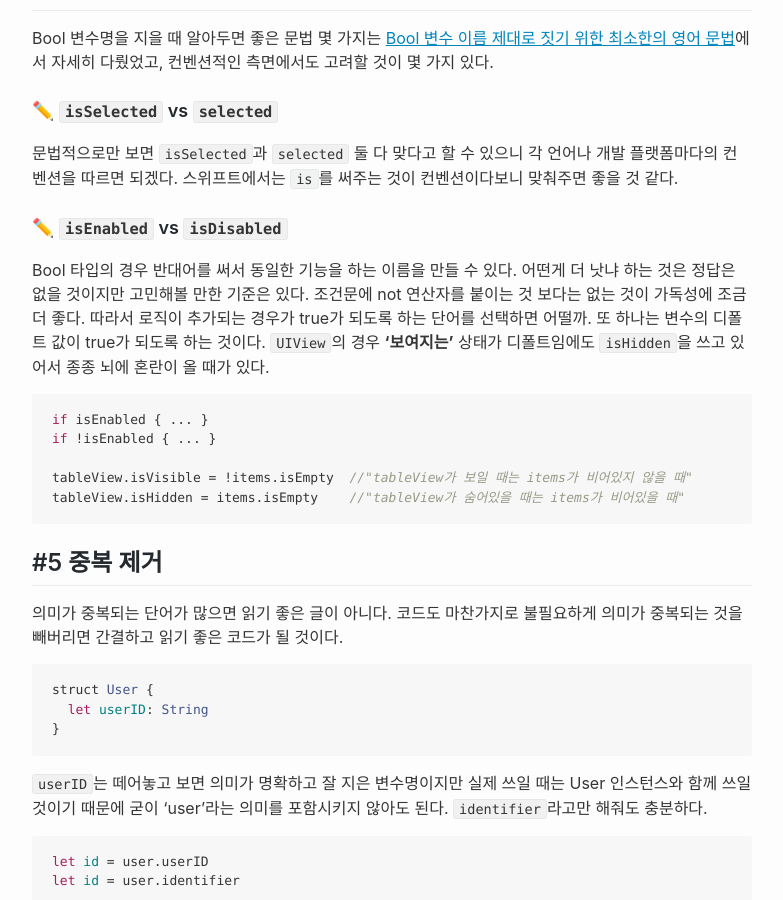
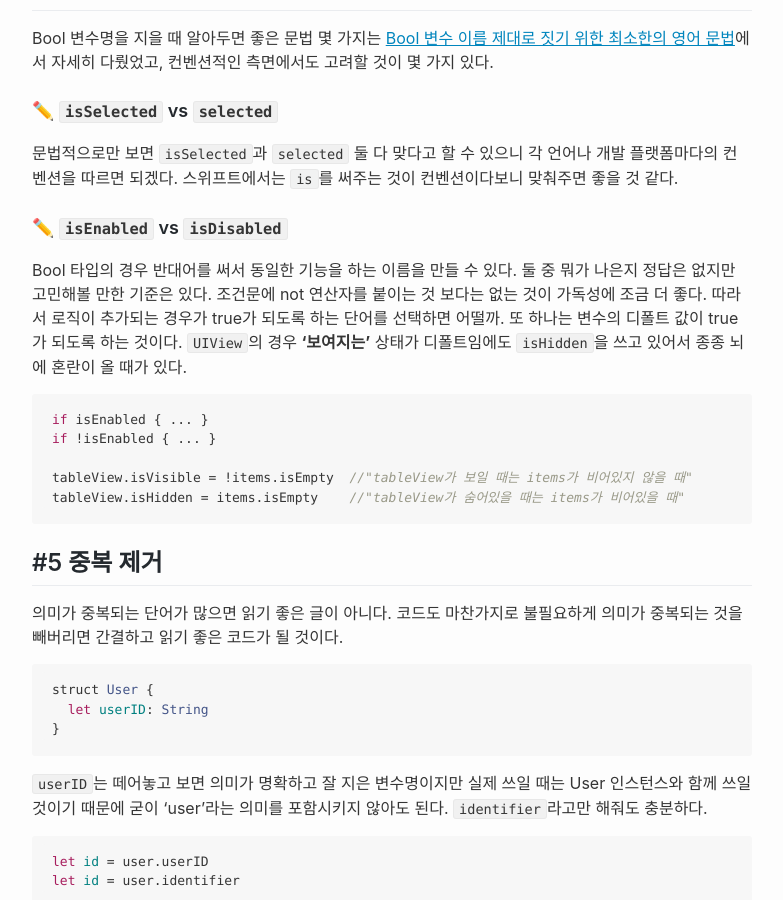
Before and after one commit to nsoojin/nsoojin.github.io, a Jekyll site: the page built from _posts/2018-08-25-english-for-developers-swift.md, in a window 1280 px wide and 900 px high, scrolled down 3408 px. Shown: the whole window, without its empty margins (68-851 px from the left). Built offline with Jekyll 4.4.1, drawn with Linux system fonts in a browser that asks for light colours.

Commit message:
fix sentence

````diff
--- a/_posts/2018-08-25-english-for-developers-swift.md
+++ b/_posts/2018-08-25-english-for-developers-swift.md
@@ -133,7 +133,7 @@ Bool 변수명을 지을 때 알아두면 좋은 문법 몇 가지는 [Bool 변
 
 ### ✏️ `isEnabled` vs `isDisabled`
 
-Bool 타입의 경우 반대어를 써서 동일한 기능을 하는 이름을 만들 수 있다. 어떤게 더 낫냐 하는 것은 정답은 없을 것이지만 고민해볼 만한 기준은 있다. 조건문에 not 연산자를 붙이는 것 보다는 없는 것이 가독성에 조금 더 좋다. 따라서 로직이 추가되는 경우가 true가 되도록 하는 단어를 선택하면 어떨까. 또 하나는 변수의 디폴트 값이 true가 되도록 하는 것이다. `UIView`의 경우 **'보여지는'** 상태가 디폴트임에도 `isHidden`을 쓰고 있어서 종종 뇌에 혼란이 올 때가 있다.
+Bool 타입의 경우 반대어를 써서 동일한 기능을 하는 이름을 만들 수 있다. 둘 중 뭐가 나은지 정답은 없지만 고민해볼 만한 기준은 있다. 조건문에 not 연산자를 붙이는 것 보다는 없는 것이 가독성에 조금 더 좋다. 따라서 로직이 추가되는 경우가 true가 되도록 하는 단어를 선택하면 어떨까. 또 하나는 변수의 디폴트 값이 true가 되도록 하는 것이다. `UIView`의 경우 **'보여지는'** 상태가 디폴트임에도 `isHidden`을 쓰고 있어서 종종 뇌에 혼란이 올 때가 있다.
 
 ```swift
 if isEnabled { ... }
````
